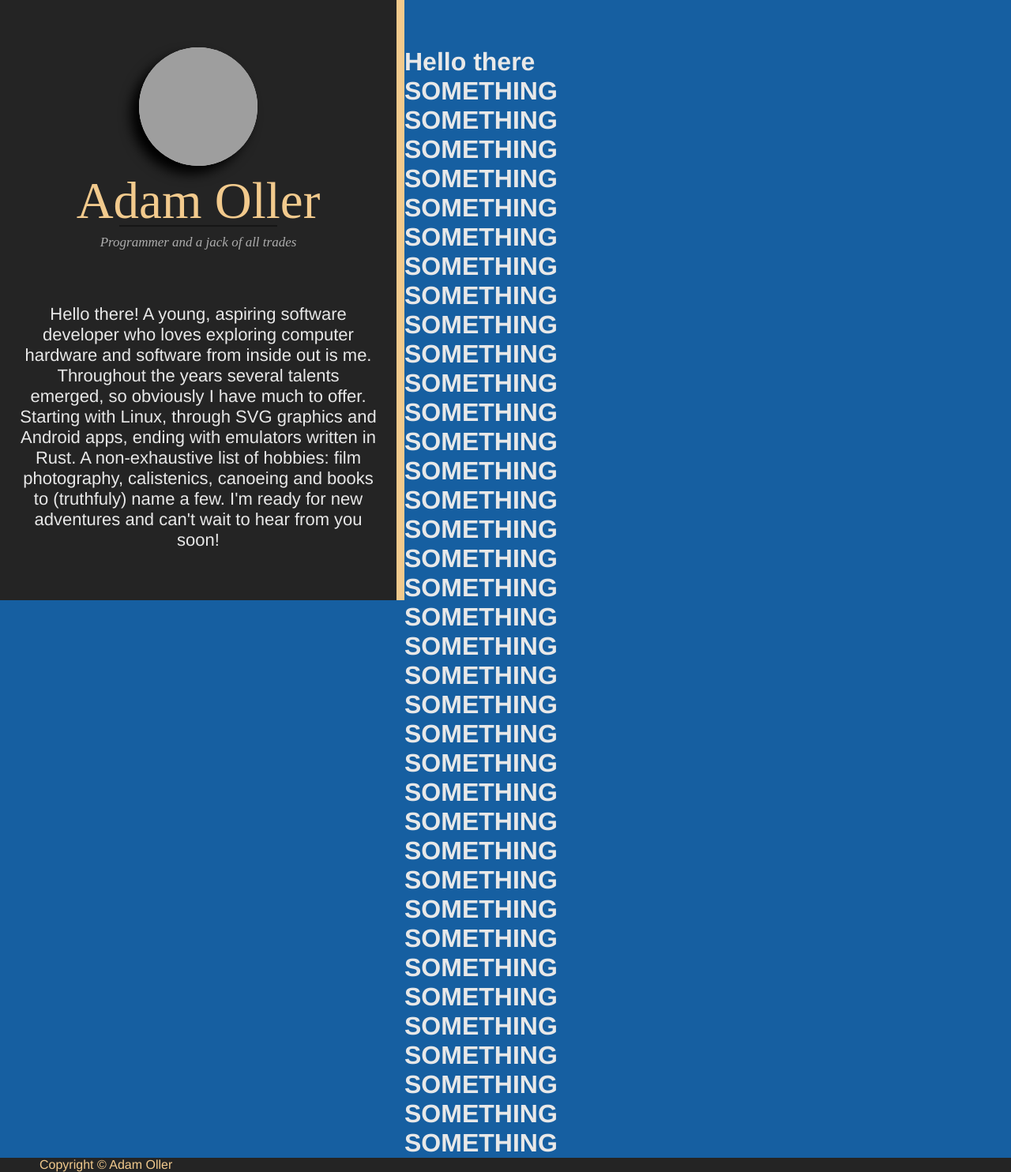
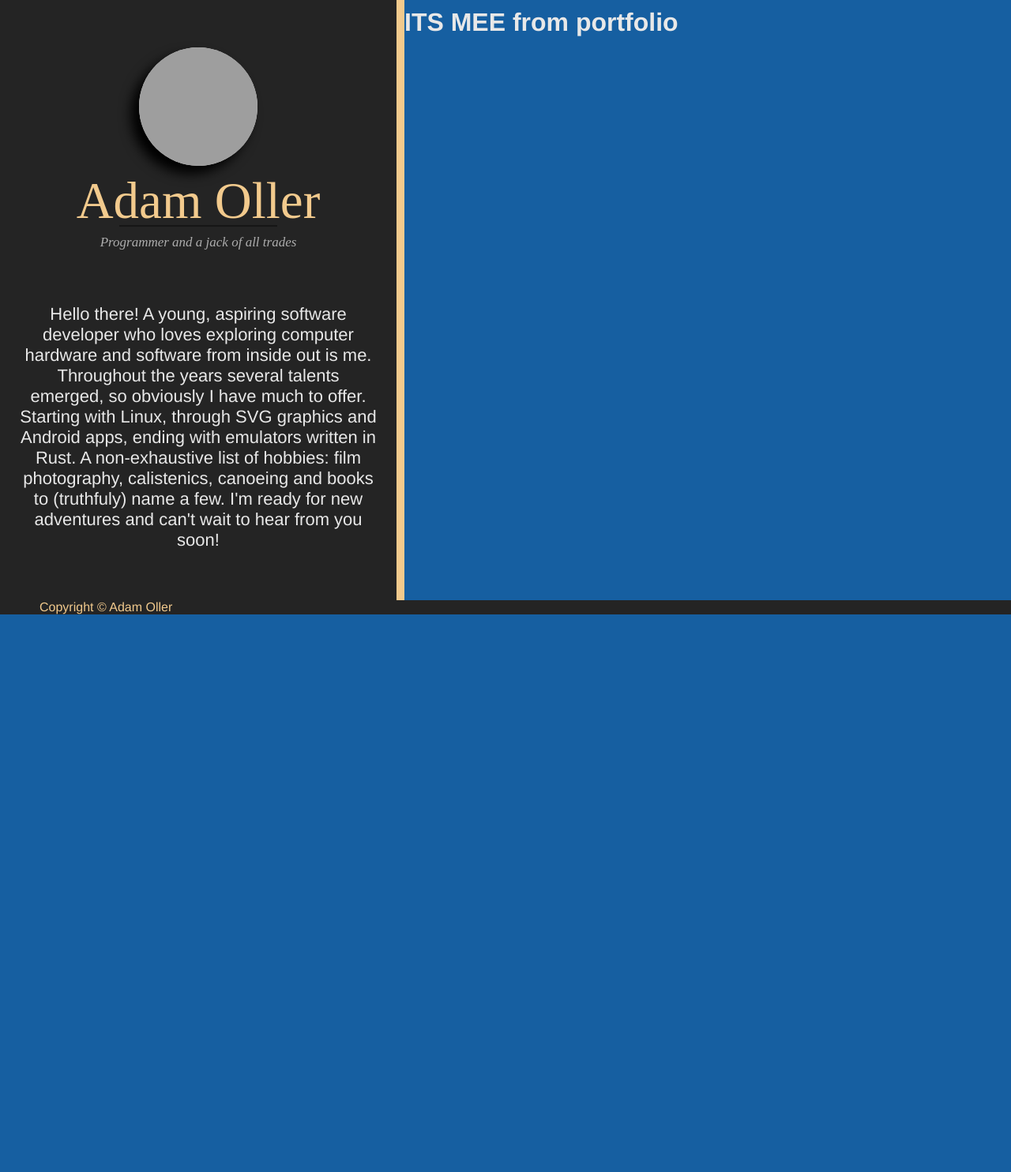
Before and after one commit to Adamocho/adamoller.com, a Gatsby site: page / in a window 1280 px wide. Shown: the part 40-1524 px from the top of the page at 79% size. After the commit the page ends 818 px from the top, so only its background shows below. Built offline with nearby package versions, Linux system fonts and the light colour scheme; Gatsby itself is replaced by a stand-in of ours; grey boxes are pictures that could not be loaded.

Commit message:
Make additional pages and program switching between them (without changing the url)

```diff
--- /dev/null
+++ b/src/components/contact.tsx
@@ -0,0 +1,13 @@
+import * as React from "react";
+import type { PageProps } from "gatsby"
+import "../styles/index.css"
+
+const Contact: React.FC<PageProps> = () => {
+    return (
+        <div className="contact">
+            <h1>ITS MEE from contact</h1>
+        </div>
+    )
+};
+
+export default Contact;
--- /dev/null
+++ b/src/components/hobbys.tsx
@@ -0,0 +1,13 @@
+import * as React from "react";
+import type { PageProps } from "gatsby"
+import "../styles/index.css"
+
+const Hobbys: React.FC<PageProps> = () => {
+    return (
+        <div className="hobbys">
+            <h1>Its me from hobbys</h1>
+        </div>
+    )
+};
+
+export default Hobbys;
--- /dev/null
+++ b/src/components/portfolio.tsx
@@ -0,0 +1,13 @@
+import * as React from "react";
+import type { PageProps } from "gatsby"
+import "../styles/index.css"
+
+const Portfolio: React.FC<PageProps> = () => {
+    return (
+        <div className="portfolio">
+            <h1>ITS MEE from portfolio</h1>
+        </div>
+    )
+};
+
+export default Portfolio;
--- a/src/pages/index.tsx
+++ b/src/pages/index.tsx
@@ -1,15 +1,25 @@
 import * as React from "react"
 import type { HeadFC, PageProps } from "gatsby"
 import "../styles/index.css"
+import Portfolio from "../components/portfolio"
+import Contact from "../components/contact"
+import Hobbys from "../components/hobbys"
 
 const IndexPage: React.FC<PageProps> = () => {
+
+  const [page, setPage] = React.useState("portfolio");
+
+  function changeTo(value: string) {
+    setPage(value);
+  }
+
   return (
     <main>
       <nav>
         <div className="items">
-          <div>Portfolio</div>
-          <div>Hobbys</div>
-          <div>Contact</div>
+          <div onClick={() => setPage("portfolio")}>Portfolio</div>
+          <div onClick={() => setPage("hobbys")}>Hobbys</div>
+          <div onClick={() => setPage("contact")}>Contact</div>
         </div>
       </nav>
       <div className="about">
@@ -30,44 +40,9 @@ const IndexPage: React.FC<PageProps> = () => {
           </span>
       </div>
       <div className="content">
-        <h1 className="">Hello there</h1>
-        <h1>SOMETHING</h1>
-        <h1>SOMETHING</h1>
-        <h1>SOMETHING</h1>
-        <h1>SOMETHING</h1>
-        <h1>SOMETHING</h1>
-        <h1>SOMETHING</h1>
-        <h1>SOMETHING</h1>
-        <h1>SOMETHING</h1>
-        <h1>SOMETHING</h1>
-        <h1>SOMETHING</h1>
-        <h1>SOMETHING</h1>
-        <h1>SOMETHING</h1>
-        <h1>SOMETHING</h1>
-        <h1>SOMETHING</h1>
-        <h1>SOMETHING</h1>
-        <h1>SOMETHING</h1>
-        <h1>SOMETHING</h1>
-        <h1>SOMETHING</h1>
-        <h1>SOMETHING</h1>
-        <h1>SOMETHING</h1>
-        <h1>SOMETHING</h1>
-        <h1>SOMETHING</h1>
-        <h1>SOMETHING</h1>
-        <h1>SOMETHING</h1>
-        <h1>SOMETHING</h1>
-        <h1>SOMETHING</h1>
-        <h1>SOMETHING</h1>
-        <h1>SOMETHING</h1>
-        <h1>SOMETHING</h1>
-        <h1>SOMETHING</h1>
-        <h1>SOMETHING</h1>
-        <h1>SOMETHING</h1>
-        <h1>SOMETHING</h1>
-        <h1>SOMETHING</h1>
-        <h1>SOMETHING</h1>
-        <h1>SOMETHING</h1>
-        <h1>SOMETHING</h1>
+        { page === "portfolio" && <Portfolio/> }
+        { page === "hobbys" && <Hobbys/> }
+        { page === "contact" && <Contact/>  }
       </div>
       <footer>Copyright &#169; Adam Oller</footer>
     </main>
--- a/src/styles/index.css
+++ b/src/styles/index.css
@@ -1,6 +1,6 @@
 :root {
     --dark: #242424;
-    --dark-with-opacity: #24242499;
+    --dark-with-opacity: #242424aa;
     --white: #e8e8e8;
     --grey: #cecece;
     --accent: #f2ca8d;
@@ -136,14 +136,24 @@ footer {
     display: block;
     float: left;
     width: 60vw;
-    margin-inline: auto;
     background-color: var(--dominant);
-    padding-top: 100px;
+    padding-top: 50px;
+}
+
+.content * {
+    width: fit-content;
+}
+
+.hobbys, .portfolio, .contact {
+    animation-name: appearing;
+    animation-duration: 1s;
+    animation-timing-function: linear;
 }
 
 .main-heading {
     color: var(--accent);
     font-size: 64px;
+    text-align: center;
 }
 
 .signature {
@@ -170,6 +180,12 @@ footer {
 .not-found p {
     font-size: clamp(20px, 5vw, 40px);
     max-width: 800px;
+}
+
+@keyframes appearing {
+    0% { opacity: 0; }
+    50% { opacity: 0; }
+    100% { opacity: 1; }
 }
 
 @media only screen and (max-width: 800px) {
@@ -199,5 +215,6 @@ footer {
 
     .content {
         width: 100%;
+        min-height: 40vh;
     }
 }
```
Lines whose indentation alone changed are shown as unchanged.
